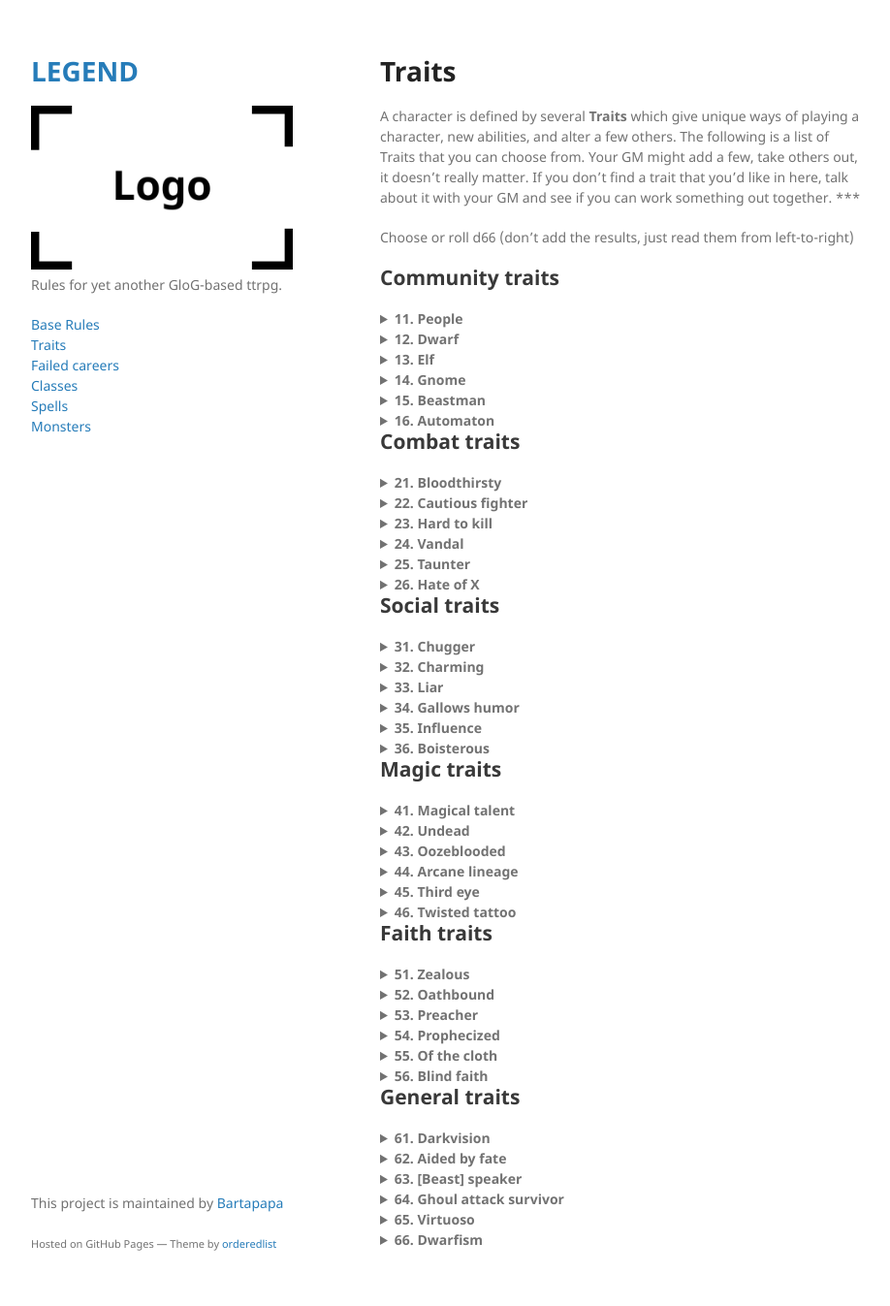
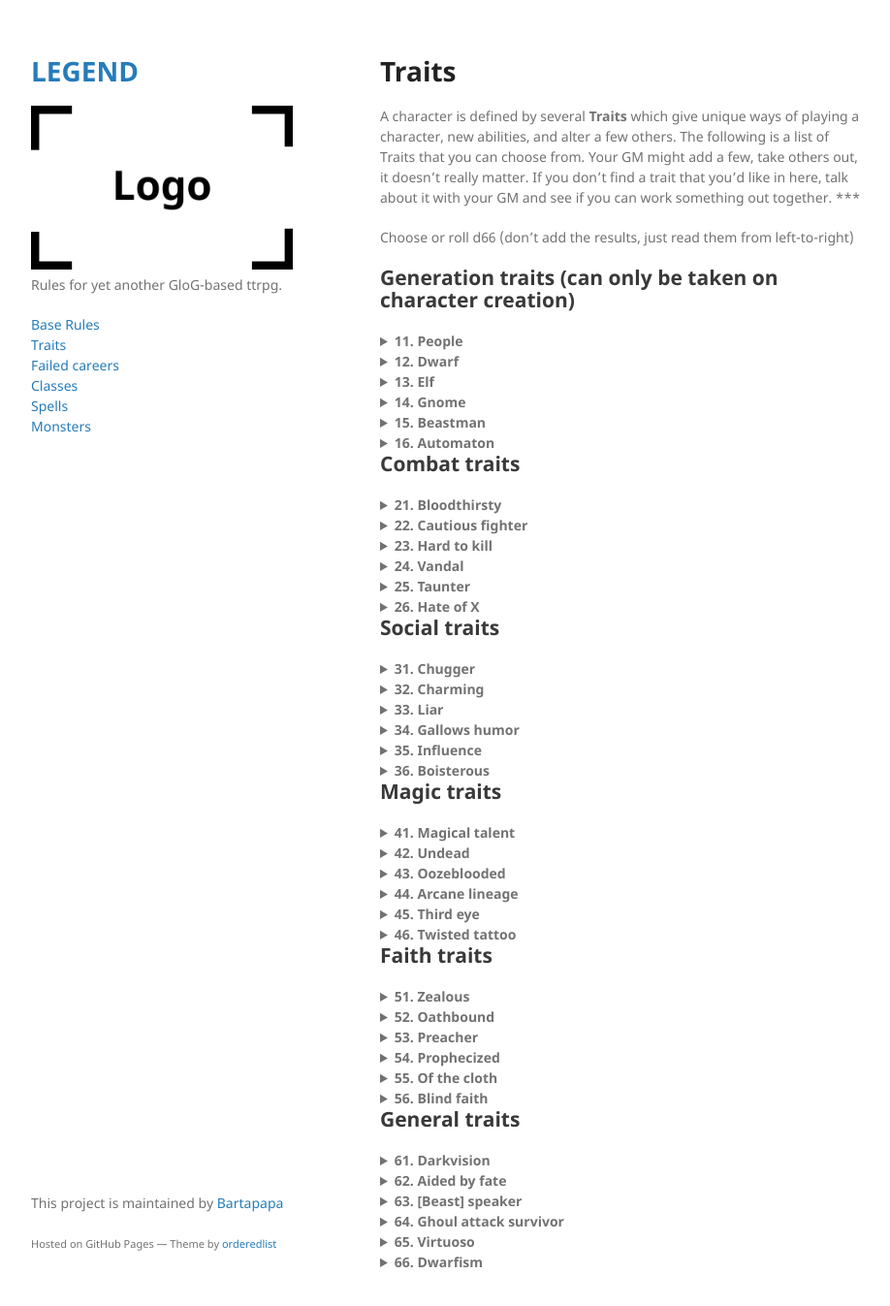
Before and after one commit to Bartapapa/legend, a Jekyll site: the page built from docs/pages/traits.md, in a window 1280 px wide and 1362 px high. Shown: the top 1347 px of the window at 97% size, without its empty margins (178-1096 px from the left). Built offline with Jekyll 4.4.1, drawn with Linux system fonts in a browser that asks for light colours; some of the changed lines change nothing that is shown.

Commit message:
Update traits.md

```diff
--- a/docs/pages/traits.md
+++ b/docs/pages/traits.md
@@ -9,37 +9,39 @@
 
 Choose or roll d66 (don't add the results, just read them from left-to-right)
 
-## Community traits
+## Generation traits (can only be taken on character creation)
 <details markdown="1">
 <summary><b>11. People</b></summary>
-You actually belong to a race or sub-race of people. All the Traits you have are shared among these people. Describe a few defining aesthetic features. You have 1 <b>Friend</b> from this group of people, probably from where you come from. They'll help you out anytime if you meet them. In the outside world, you represent these people. Act accordingly.
 
-If you already have a [Community] trait, you can acquire this for free.
-
-Instead of a race, this can be an organization, clan, family or other form of group of people.
 </details>
 
 <details markdown="1">
 <summary><b>12. Dwarf</b></summary>
-You have a beard, which takes up an Inventory slot. You can shave it off, but it'll regrow to full after a week. You can braid up to 3 Valuables into your beard. For each Valuable you have braided into your beard, you have +1 HP.
+<b>Level 1:</b> You have a beard, which takes up an Inventory slot. You can shave it off, but it'll regrow to full after a week. You can braid up to 4 Valuables into your beard (thus taking the same slot). For each Valuable you have braided into your beard, you have +1 HP.
+
+<b>Level 2:</b> You can smell gold, jewels, treasure and precious metals. If you stand at a crossroads and sniff, the GM will tell you which direction has the most treasure. If you sniff an empty room, the GM will tell you if you smell the scent of hidden riches.
 
 Bonus item: A dented helmet (acts as a Shield)
 
-Might or Lore +1, Wit -1.
+Roll 2 additional d4. If they land on Might, add 1, if they land on Wit, remove 1.
 </details>
 
 <details markdown="1">
 <summary><b>13. Elf</b></summary>
-You're immortal to age, and can't be magically aged. Whenever you're dirtied, humiliated, or otherwise shown in a less-than-ideal light, you take a Wound. These Wounds don't heal until you've taken care of where it comes from (cleaning up, regaining your pride, etc).
+<b>Level 1:</b> You're immortal to age, and can't be magically aged. Whenever you're dirtied, humiliated, or otherwise shown in a less-than-ideal light, you take a Wound. These Wounds don't heal until you've taken care of where it comes from (cleaning up, regaining your pride, etc).
+
+<b>Level 2:</b> Natural, non-magical terrain doesn't affect you negatively in any way. You can walk on calm water. Your hair remains splendid after swimming in saltwater. Mud doesn't stain your boots. You don't cave into snow when you tread on it. Thorns part before you. Sand holds you just enough.
 
 All attributes +2.
 </details>
 
 <details markdown="1">
 <summary><b>14. Gnome</b></summary>
-You can't wield medium or heavy melee weapons, or mechanical ranged weapons. When you sleep, you can ask the GM, "If I do X, will Y happen?". The GM can truthfully answer by Yes, No or Maybe.
+<b>Level 1:</b> You can't wield medium or heavy melee weapons, or mechanical ranged weapons. When you sleep, you can ask the GM, "If I do X, will Y happen?". The GM can truthfully answer by Yes, No or Maybe.
 
-Wit or Lore +1, Might -1.
+<b>Level 2:</b>
+
+Roll 2 additional d4. If they land on Lore, add 1, if they land on Might, remove 1.
 </details>
 
 <details markdown="1">
```
